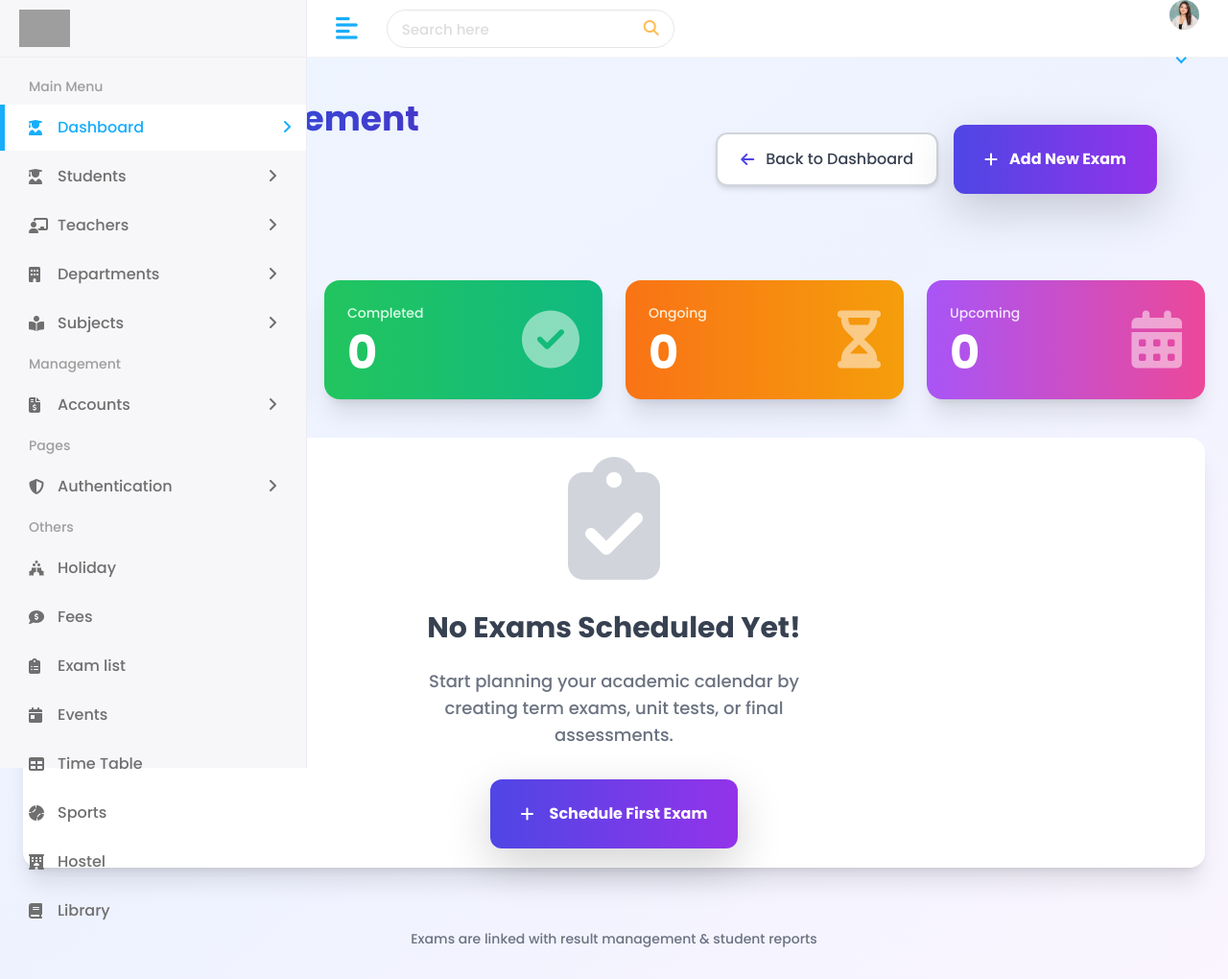
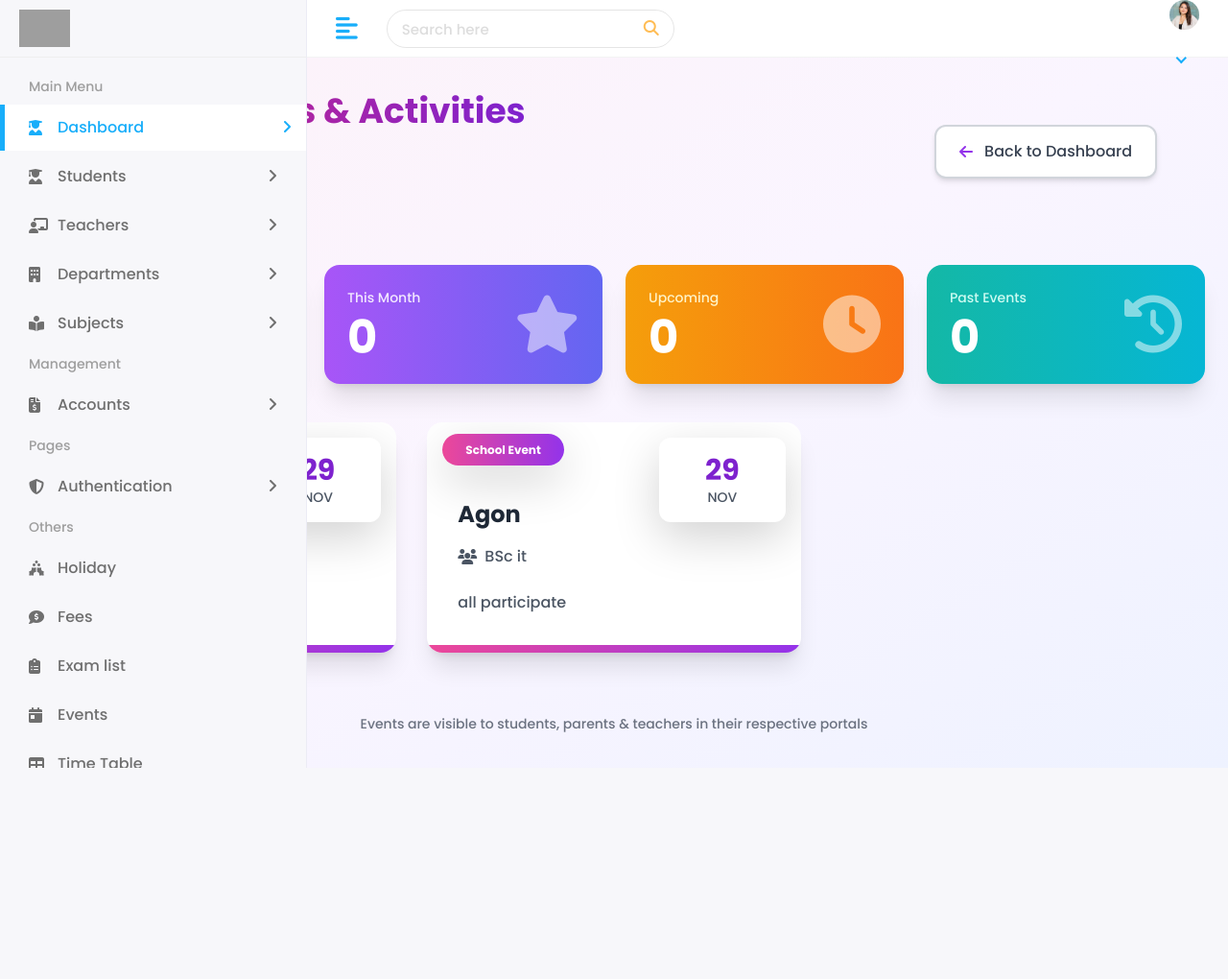
Before and after one commit to Shivam-123-yadav/student_management_system, a Django app: page /student/event/ in a window 1280 px wide. Shown: the whole page at 96% size. After the commit the page ends 800 px from the top, so only its background shows below. Run offline with Django 5.2, Linux system fonts and the light colour scheme; data comes from the database, SQL or seed files in the repository; some libraries are stand-ins or nearby versions; grey boxes are pictures that could not be loaded.

Commit message:
Add files via upload

```diff
--- a/templates/event.html
+++ b/templates/event.html
@@ -2,19 +2,19 @@
 {% load static %}
 {% block body %}
 
-<div class="min-h-screen bg-gradient-to-br from-blue-50 via-indigo-50 to-purple-50 py-8 px-4">
+<div class="min-h-screen bg-gradient-to-br from-pink-50 via-purple-50 to-indigo-50 py-8 px-4">
     <div class="max-w-7xl mx-auto">
 
-        <!-- Header with Go Back + Add Exam -->
+        <!-- Header with Go Back + Add Event -->
         <div class="flex flex-col sm:flex-row sm:items-center sm:justify-between mb-10" style="padding: 50px">
             <div>
-                <h1 class="text-4xl font-extrabold text-transparent bg-clip-text bg-gradient-to-r from-blue-600 to-indigo-700">
-                    Exam Management
+                <h1 class="text-4xl font-extrabold text-transparent bg-clip-text bg-gradient-to-r from-pink-600 to-purple-700">
+                    School Events & Activities
                 </h1>
                 <nav class="flex mt-3 text-sm text-gray-600">
-                    <a href="{% url 'dashboard' %}" class="hover:text-indigo-600">Dashboard</a>
+                    <a href="{% url 'dashboard' %}" class="hover:text-purple-600">Dashboard</a>
                     <span class="mx-2">/</span>
-                    <span class="text-indigo-600 font-bold">Exams</span>
+                    <span class="text-purple-600 font-bold">Events</span>
                 </nav>
             </div>
 
@@ -22,156 +22,142 @@
                 <!-- Go Back Button -->
                 <a href="{% url 'dashboard' %}"
                    class="flex items-center space-x-3 px-6 py-3.5 bg-white border-2 border-gray-300 rounded-xl shadow-md hover:shadow-lg hover:border-gray-400 hover:bg-gray-50 font-medium text-gray-700 transition-all duration-200 transform hover:-translate-x-1">
-                    <i class="fas fa-arrow-left text-indigo-600"></i>
+                    <i class="fas fa-arrow-left text-purple-600"></i>
                     <span>Back to Dashboard</span>
                 </a>
 
-                <!-- Add Exam Button -->
-                <a href="{% url 'add_exam' %}"
-                   class="px-8 py-4 bg-gradient-to-r from-indigo-600 to-purple-600 hover:from-indigo-700 hover:to-purple-700 text-white font-bold rounded-xl shadow-lg flex items-center space-x-3 transform hover:scale-105 transition duration-300">
+                {% if user.is_superuser %}
+                <!-- Add Event Button -->
+                <a href="{% url 'add_event' %}"
+                   class="px-8 py-4 bg-gradient-to-r from-pink-600 to-purple-600 hover:from-pink-700 hover:to-purple-700 text-white font-bold rounded-xl shadow-lg flex items-center space-x-3 transform hover:scale-105 transition duration-300">
                     <i class="fas fa-plus"></i>
-                    <span>Add New Exam</span>
+                    <span>Add New Event</span>
                 </a>
+                {% endif %}
             </div>
         </div>
 
         <!-- Summary Cards -->
         <div class="grid grid-cols-1 md:grid-cols-4 gap-6 mb-10">
-            <div class="bg-gradient-to-r from-blue-500 to-cyan-500 rounded-2xl p-6 text-white shadow-xl">
+            <div class="bg-gradient-to-r from-pink-500 to-rose-500 rounded-2xl p-6 text-white shadow-xl">
                 <div class="flex items-center justify-between">
                     <div>
-                        <p class="text-blue-100 text-sm">Total Exams</p>
-                        <p class="text-5xl font-extrabold mt-2">{{ exams|length }}</p>
+                        <p class="text-pink-100 text-sm">Total Events</p>
+                        <p class="text-5xl font-extrabold mt-2">{{ events|length }}</p>
                     </div>
-                    <i class="fas fa-clipboard-list text-6xl opacity-50"></i>
+                    <i class="fas fa-calendar-check text-6xl opacity-50"></i>
                 </div>
             </div>
-            <div class="bg-gradient-to-r from-green-500 to-emerald-500 rounded-2xl p-6 text-white shadow-xl">
+            <div class="bg-gradient-to-r from-purple-500 to-indigo-500 rounded-2xl p-6 text-white shadow-xl">
                 <div class="flex items-center justify-between">
                     <div>
-                        <p class="text-green-100 text-sm">Completed</p>
-                        <p class="text-5xl font-extrabold mt-2">{{ completed_exams|default:"0" }}</p>
+                        <p class="text-purple-100 text-sm">This Month</p>
+                        <p class="text-5xl font-extrabold mt-2">{{ this_month_events|default:"0" }}</p>
                     </div>
-                    <i class="fas fa-check-circle text-6xl opacity-50"></i>
+                    <i class="fas fa-star text-6xl opacity-50"></i>
                 </div>
             </div>
-            <div class="bg-gradient-to-r from-orange-500 to-amber-500 rounded-2xl p-6 text-white shadow-xl">
+            <div class="bg-gradient-to-r from-amber-500 to-orange-500 rounded-2xl p-6 text-white shadow-xl">
                 <div class="flex items-center justify-between">
                     <div>
-                        <p class="text-orange-100 text-sm">Ongoing</p>
-                        <p class="text-5xl font-extrabold mt-2">{{ ongoing_exams|default:"0" }}</p>
+                        <p class="text-amber-100 text-sm">Upcoming</p>
+                        <p class="text-5xl font-extrabold mt-2">{{ upcoming_events|default:"0" }}</p>
                     </div>
-                    <i class="fas fa-hourglass-half text-6xl opacity-50"></i>
+                    <i class="fas fa-clock text-6xl opacity-50"></i>
                 </div>
             </div>
-            <div class="bg-gradient-to-r from-purple-500 to-pink-500 rounded-2xl p-6 text-white shadow-xl">
+            <div class="bg-gradient-to-r from-teal-500 to-cyan-500 rounded-2xl p-6 text-white shadow-xl">
                 <div class="flex items-center justify-between">
                     <div>
-                        <p class="text-purple-100 text-sm">Upcoming</p>
-                        <p class="text-5xl font-extrabold mt-2">{{ upcoming_exams|default:"0" }}</p>
+                        <p class="text-teal-100 text-sm">Past Events</p>
+                        <p class="text-5xl font-extrabold mt-2">{{ past_events|default:"0" }}</p>
                     </div>
-                    <i class="fas fa-calendar-alt text-6xl opacity-50"></i>
+                    <i class="fas fa-history text-6xl opacity-50"></i>
                 </div>
             </div>
         </div>
 
-        <!-- Exam List -->
-        {% if exams %}
-        <div class="bg-white rounded-2xl shadow-xl overflow-hidden" style="padding: 50px">
-            <div class="px-8 py-6 bg-gradient-to-r from-indigo-600 to-purple-600" >
-                <h2 class="text-2xl font-bold text-white flex items-center">
-                    <i class="fas fa-list-alt mr-3"></i>
-                    All Scheduled Exams
-                </h2>
+        <!-- Events Grid -->
+        {% if events %}
+        <div class="grid grid-cols-1 md:grid-cols-2 lg:grid-cols-3 gap-8">
+            {% for event in events %}
+            <div class="group relative bg-white rounded-2xl shadow-xl overflow-hidden hover:shadow-2xl transition-all duration-300 transform hover:-translate-y-3">
+
+                <!-- Event Type Badge -->
+                <div class="absolute top-4 left-4 z-10">
+                    <span class="px-4 py-2 bg-gradient-to-r from-pink-500 to-purple-600 text-white text-xs font-bold rounded-full shadow-lg">
+                        {% if "sports" in event.name|lower %}Sports
+                        {% elif "cultural" in event.name|lower or "annual" in event.name|lower %}Cultural
+                        {% elif "exam" in event.name|lower %}Academic
+                        {% else %}School Event{% endif %}
+                    </span>
+                </div>
+
+                <!-- Date Badge -->
+                <div class="absolute top-4 right-4 z-10">
+                    <div class="bg-white rounded-xl px-5 py-3 shadow-lg text-center">
+                        <p class="text-3xl font-bold text-purple-700">{{ event.date|date:"d" }}</p>
+                        <p class="text-sm font-medium text-gray-600 uppercase">{{ event.date|date:"M" }}</p>
+                    </div>
+                </div>
+
+                <!-- Card Content -->
+                <div class="p-8 pt-20">
+                    <h3 class="text-2xl font-bold text-gray-800 group-hover:text-purple-700 transition">
+                        {{ event.name }}
+                    </h3>
+                    <div class="flex items-center mt-3 text-gray-600">
+                        <i class="fas fa-users mr-2"></i>
+                        <span class="font-medium">{{ event.event_class|default:"All Classes" }}</span>
+                    </div>
+                    <p class="mt-4 text-gray-600 line-clamp-3">
+                        {{ event.description|default:"No description available." }}
+                    </p>
+
+                    <!-- Action Buttons (Appear on Hover) -->
+                    {% if user.is_superuser %}
+                    <div class="mt-6 flex justify-end space-x-3 opacity-0 group-hover:opacity-100 transition-opacity duration-300">
+                        <a href="{% url 'edit_event' event.id %}"
+                           class="p-3 bg-gradient-to-r from-indigo-500 to-purple-600 text-white rounded-xl shadow hover:shadow-xl transform hover:scale-110 transition">
+                            <i class="fas fa-edit"></i>
+                        </a>
+                        <a href="{% url 'delete_event' event.id %}"
+                      onclick="return confirm('Are you sure you want to delete &quot;{{ event.name|escapejs }}&quot;?')"
+                      class="p-3 bg-gradient-to-r from-red-500 to-rose-600 text-white rounded-xl shadow hover:shadow-xl transform hover:scale-110 transition">
+                        <i class="fas fa-trash-alt"></i>
+                    </a>
+                    </div>
+                    {% endif %}
+                </div>
+
+                <!-- Bottom Color Bar -->
+                <div class="h-2 bg-gradient-to-r from-pink-500 to-purple-600"></div>
             </div>
-
-            <div class="overflow-x-auto">
-                <table class="w-full">
-                    <thead class="bg-gray-50 border-b-2 border-gray-200">
-                        <tr>
-                            <th class="px-6 py-5 text-left text-xs font-bold text-gray-700 uppercase tracking-wider">ID</th>
-                            <th class="px-6 py-5 text-left text-xs font-bold text-gray-700 uppercase tracking-wider">Exam Name</th>
-                            <th class="px-6 py-5 text-left text-xs font-bold text-gray-700 uppercase tracking-wider">Date</th>
-                            <th class="px-6 py-5 text-left text-xs font-bold text-gray-700 uppercase tracking-wider">Class</th>
-                            <th class="px-6 py-5 text-left text-xs font-bold text-gray-700 uppercase tracking-wider">Status</th>
-                            <th class="px-6 py-5 text-right text-xs font-bold text-gray-700 uppercase tracking-wider">Actions</th>
-                        </tr>
-                    </thead>
-                    <tbody class="divide-y divide-gray-200">
-                        {% for exam in exams %}
-                        <tr class="hover:bg-indigo-50 transition duration-200 group">
-                            <td class="px-6 py-5 text-sm font-medium text-gray-600">#{{ exam.id }}</td>
-                            <td class="px-6 py-5">
-                                <div class="flex items-center space-x-4">
-                                    <div class="w-12 h-12 bg-gradient-to-br from-indigo-500 to-purple-600 rounded-full flex items-center justify-center text-white font-bold shadow-md">
-                                        E{{ exam.id }}
-                                    </div>
-                                    <div>
-                                        <p class="text-lg font-bold text-gray-900">{{ exam.name }}</p>
-                                    </div>
-                                </div>
-                            </td>
-                            <td class="px-6 py-5 text-lg font-semibold text-indigo-700">
-                                {{ exam.date|date:"d M, Y" }}
-                            </td>
-                            <td class="px-6 py-5">
-                                <span class="px-4 py-2 bg-indigo-100 text-indigo-800 rounded-full text-sm font-bold">
-                                    Class {{ exam.exam_class }}
-                                </span>
-                            </td>
-                            <td class="px-6 py-5">
-                                {% if exam.status == "Completed" %}
-                                    <span class="px-4 py-2 bg-green-100 text-green-800 rounded-full text-sm font-bold">Completed</span>
-                                {% elif exam.status == "Ongoing" %}
-                                    <span class="px-4 py-2 bg-orange-100 text-orange-800 rounded-full text-sm font-bold">Ongoing</span>
-                                {% else %}
-                                    <span class="px-4 py-2 bg-purple-100 text-purple-800 rounded-full text-sm font-bold">Upcoming</span>
-                                {% endif %}
-                            </td>
-                            <td class="px-6 py-5 text-right">
-                                <div class="flex items-center justify-end space-x-3">
-                                    <a href="{% url 'edit_exam' exam.id %}"
-                                       class="p-3 bg-white border border-gray-300 rounded-xl shadow hover:bg-indigo-50 text-indigo-600 hover:text-indigo-800 transition transform hover:scale-110">
-                                        <i class="fas fa-edit"></i>
-                                    </a>
-                                    <form action="{% url 'delete_exam' exam.id %}" method="POST" class="inline">
-                                        {% csrf_token %}
-                                        <button type="submit" onclick="return confirm('Delete {{ exam.name }} permanently?')"
-                                                class="p-3 bg-white border border-gray-300 rounded-xl shadow hover:bg-red-50 text-red-600 hover:text-red-800 transition transform hover:scale-110">
-                                            <i class="fas fa-trash-alt"></i>
-                                        </button>
-                                    </form>
-                                </div>
-                            </td>
-                        </tr>
-                        {% endfor %}
-                    </tbody>
-                </table>
-            </div>
+            {% endfor %}
         </div>
 
         {% else %}
-        <!-- Beautiful Empty State -->
-        <div class="bg-white rounded-2xl shadow-xl p-20 text-center">
+        <!-- Premium Empty State -->
+        <div class="bg-white rounded-2xl shadow-2xl p-20 text-center">
             <div class="max-w-md mx-auto">
-                <i class="fas fa-clipboard-check text-9xl text-gray-300 mb-8 block"></i>
-                <h3 class="text-3xl font-bold text-gray-700 mb-4">No Exams Scheduled Yet!</h3>
+                <i class="fas fa-theater-masks text-9xl text-gray-300 mb-8 block"></i>
+                <h3 class="text-3xl font-bold text-gray-700 mb-4">No Events Scheduled Yet!</h3>
                 <p class="text-gray-500 text-lg mb-8">
-                    Start planning your academic calendar by creating term exams, unit tests, or final assessments.
+                    Bring life to your school calendar with sports days, cultural fests, PTMs, and celebrations!
                 </p>
-                <a href="{% url 'add_exam' %}"
-                   class="inline-flex items-center px-8 py-4 bg-gradient-to-r from-indigo-600 to-purple-600 text-white font-bold rounded-xl shadow-lg hover:shadow-2xl transform hover:scale-105 transition duration-300">
+                <a href="{% url 'add_event' %}"
+                   class="inline-flex items-center px-8 py-4 bg-gradient-to-r from-pink-600 to-purple-600 text-white font-bold rounded-xl shadow-lg hover:shadow-2xl transform hover:scale-105 transition duration-300">
                     <i class="fas fa-plus mr-3"></i>
-                    Schedule First Exam
+                    Plan Your First Event
                 </a>
             </div>
         </div>
         {% endif %}
 
-        <!-- Footer Tip -->
+        <!-- Footer Note -->
         <div class="mt-16 text-center">
             <p class="text-sm text-gray-500">
-                Exams are linked with result management & student reports
+                Events are visible to students, parents & teachers in their respective portals
             </p>
         </div>
     </div>
```
